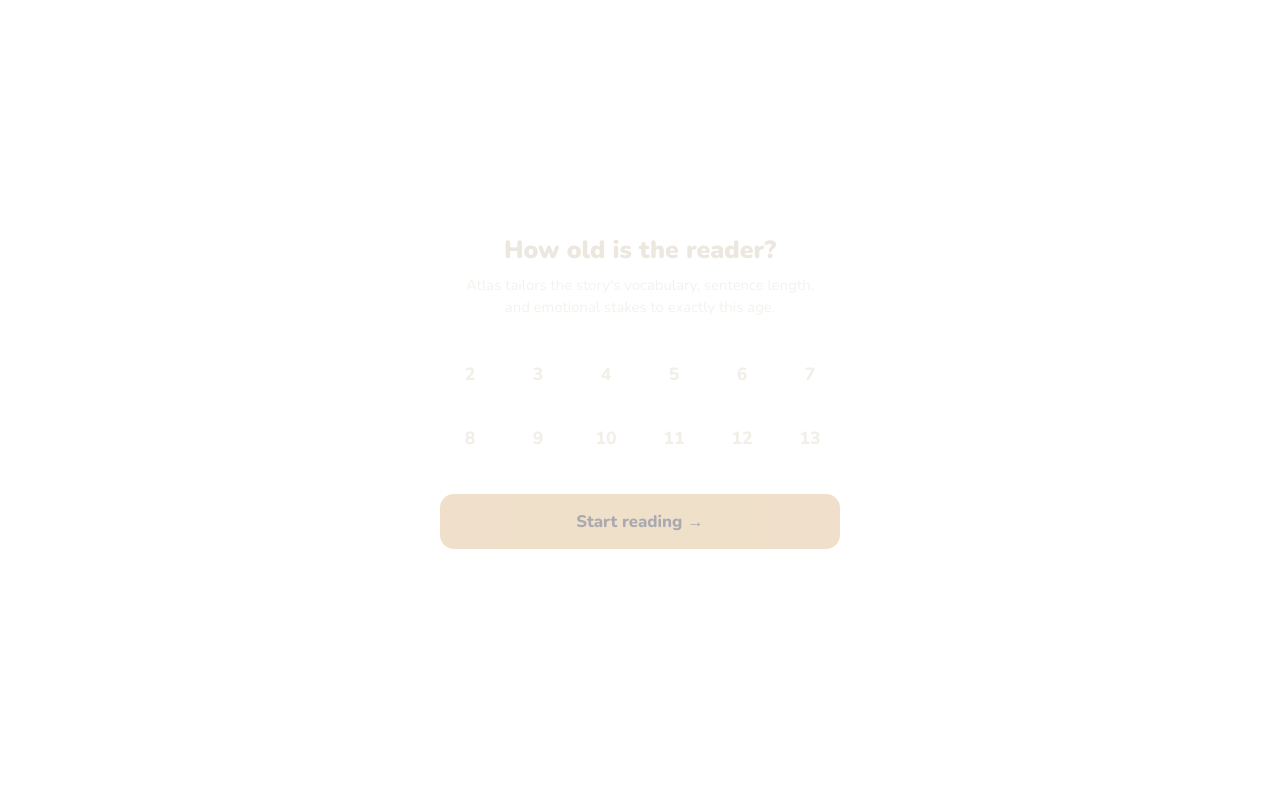
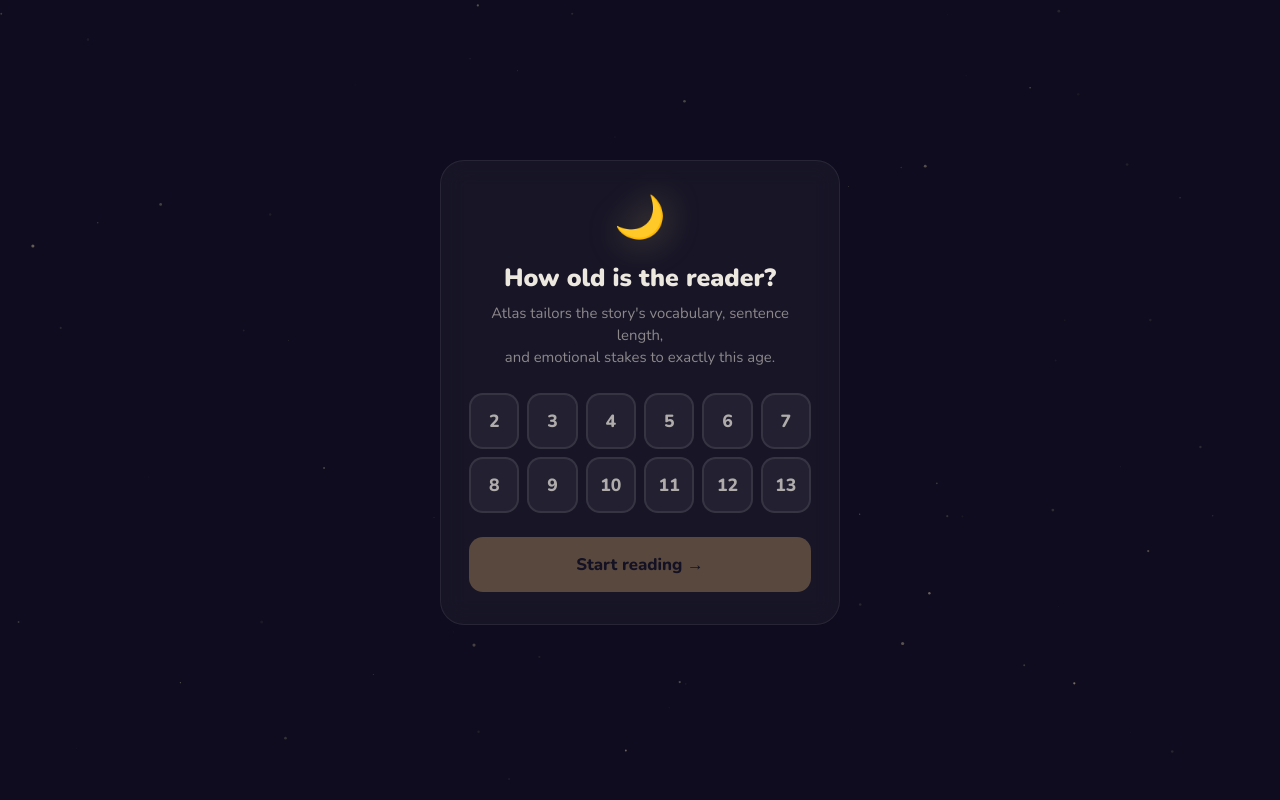
Before and after one commit to kevinkrom787/bookworm, a Flask app: page /auth/guest/setup in a window 1280 px wide. Run offline with Flask 3, Linux system fonts and the light colour scheme.

Commit message:
fix: guest setup screen — dark bg, star canvas, glassmorphism card
Was rendering on a white background making text invisible.
Now matches the login screen: #0e0c1e background, animated star
canvas, frosted-glass card with entrance animation, moon logo.

Co-Authored-By: Claude Sonnet 4.6 <noreply@anthropic.com>

```diff
--- a/app/templates/auth/guest_setup.html
+++ b/app/templates/auth/guest_setup.html
@@ -13,17 +13,41 @@
   <link href="https://fonts.googleapis.com/css2?family=Nunito:wght@400;600;700;800;900&display=swap" rel="stylesheet">
   <link rel="stylesheet" href="{{ url_for('static', filename='css/auth.css') }}"/>
   <style>
-    html, body { overflow: auto !important; height: auto !important; min-height: 100dvh; }
+    html, body {
+      overflow: auto !important; height: auto !important; min-height: 100dvh;
+      background: #0e0c1e;
+    }
+
+    .gs-star-canvas {
+      position: fixed; inset: 0;
+      pointer-events: none; z-index: 0;
+    }
 
     .gs-wrap {
       min-height: 100dvh;
       display: flex; flex-direction: column; align-items: center; justify-content: center;
       padding: 32px 20px 48px;
+      position: relative; z-index: 1;
     }
 
     .gs-card {
       width: 100%; max-width: 400px;
-      display: flex; flex-direction: column; gap: 28px;
+      background: rgba(255,255,255,0.04);
+      border: 1px solid rgba(255,255,255,0.08);
+      border-radius: 24px;
+      padding: 36px 28px 32px;
+      backdrop-filter: blur(12px);
+      display: flex; flex-direction: column; gap: 24px;
+      animation: cardIn 0.45s cubic-bezier(0.34,1.4,0.64,1) both;
+    }
+    @keyframes cardIn {
+      from { opacity: 0; transform: translateY(16px) scale(0.97); }
+      to   { opacity: 1; transform: translateY(0) scale(1); }
+    }
+
+    .gs-logo {
+      font-size: 2.6rem; text-align: center; line-height: 1;
+      filter: drop-shadow(0 0 18px rgba(245,217,122,0.4));
     }
 
     .gs-heading { text-align: center; }
@@ -120,8 +144,11 @@
   </style>
 </head>
 <body>
+<canvas class="gs-star-canvas" id="starCanvas" aria-hidden="true"></canvas>
 <div class="gs-wrap">
   <div class="gs-card">
+
+    <div class="gs-logo">🌙</div>
 
     <div class="gs-heading">
       <h1>How old is the reader?</h1>
@@ -158,6 +185,37 @@
 
 <script>
 "use strict";
+// ── Star canvas ───────────────────────────────────────────────────────────
+(function () {
+  const canvas = document.getElementById("starCanvas");
+  const ctx = canvas.getContext("2d");
+  let stars = [];
+  function resize() { canvas.width = innerWidth; canvas.height = innerHeight; }
+  function init() {
+    stars = Array.from({length: 80}, () => ({
+      x: Math.random() * canvas.width,
+      y: Math.random() * canvas.height,
+      r: Math.random() * 1.3 + 0.3,
+      target: Math.random() * 0.55 + 0.08,
+      speed: Math.random() * 0.006 + 0.002,
+      phase: Math.random() * Math.PI * 2,
+    }));
+  }
+  function draw(t) {
+    ctx.clearRect(0, 0, canvas.width, canvas.height);
+    for (const s of stars) {
+      ctx.beginPath();
+      ctx.arc(s.x, s.y, s.r, 0, Math.PI * 2);
+      ctx.fillStyle = `rgba(180,170,140,${s.target * (0.6 + 0.4 * Math.sin(t * s.speed * 60 + s.phase))})`;
+      ctx.fill();
+    }
+    requestAnimationFrame(draw);
+  }
+  resize(); init(); requestAnimationFrame(draw);
+  window.addEventListener("resize", () => { resize(); init(); });
+}());
+
+// ── Age selection ─────────────────────────────────────────────────────────
 const BANDS = {
   seedlings: {
     icon: "🌱", name: "Seedlings",
```
